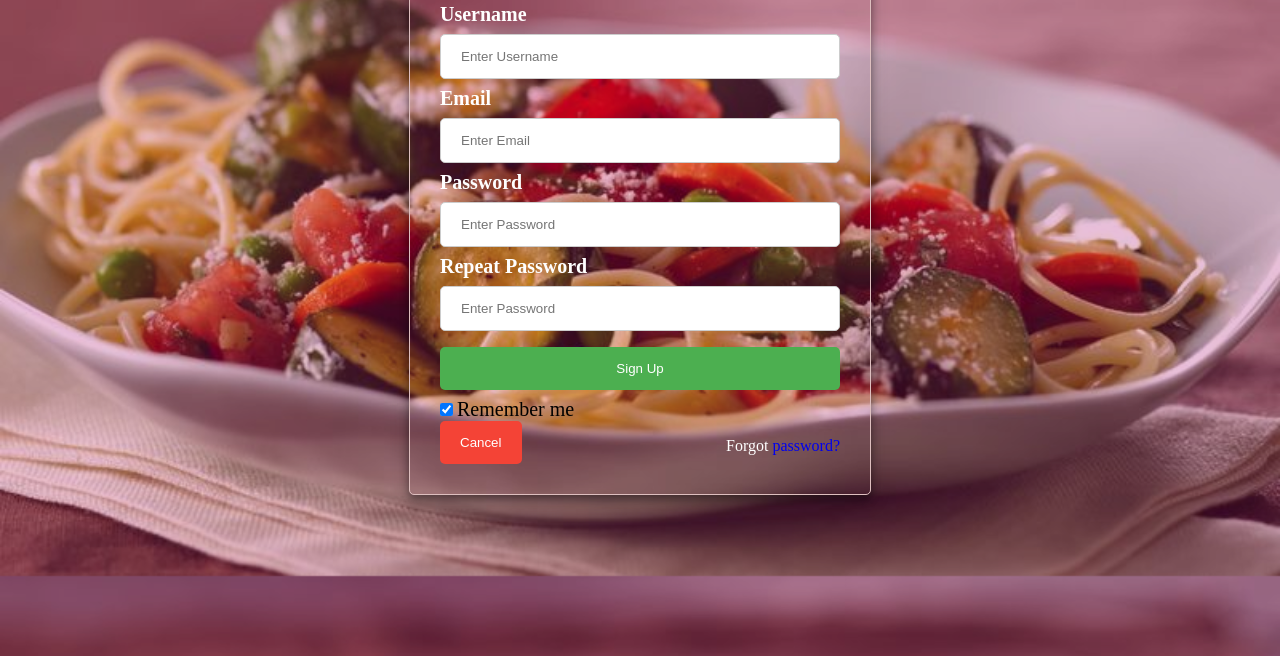
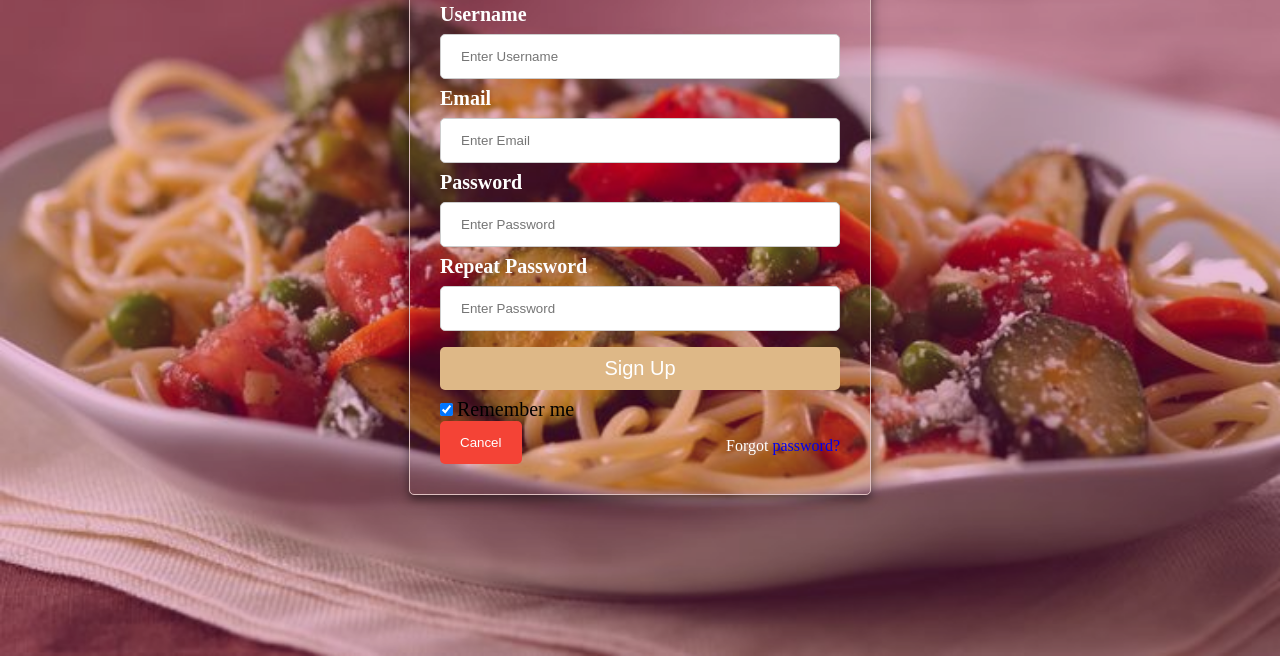
Before and after one commit to phemonick/More-recipes, a plain HTML site: page template/signUp.html in a window 1280 px wide. Shown: the part 144-800 px from the top of the page. Drawn offline with Linux system fonts and the light colour scheme.

Commit message:
added signup color

```diff
--- a/template/signUp.html
+++ b/template/signUp.html
@@ -32,7 +32,7 @@
      <label><b>Repeat Password</b></label>
     <input type="password" placeholder="Enter Password" name="psw" required><br/>
 
-    <div><button class="btn1" type="submit">Sign Up</button></div>
+    <div><a href="./home.html"><button class="btn1" type="submit">Sign Up</button></a></div>
     <input type="checkbox" class="check" checked="checked" > <span class="rem">Remember me</span>
   </div>
 
--- a/template/stylesheets/index.css
+++ b/template/stylesheets/index.css
@@ -13,7 +13,7 @@ body{
 nav {
 	width: 100%;
 	height: 50px;
-	background-color: rgb(128, 128, 128);
+	background-color: #ab8667;
 
 }
 nav h1{
--- a/template/stylesheets/signUp.css
+++ b/template/stylesheets/signUp.css
@@ -4,9 +4,10 @@
 }
 body{
   background-image: url("../images/recipes/food6.jpg");
+    background-repeat: no-repeat;
   background-size: cover;
   width: 100%;
-
+    height: 100vh;
   box-sizing: border-box;
   margin: 0;
   padding: 0;
@@ -70,9 +71,10 @@ input[type=text], input[type=password] {
 
 .btn1{
 
-    background-color:   #4CAF50;
+    background-color:burlywood;
     color: white;
-    padding: 14px 20px;
+    font-size: 20px;
+    padding: 10px 20px;
     margin: 8px 0;
     border: none;
     cursor: pointer;
```
Also changed, not shown: template/index.html (+2 -2 lines).
